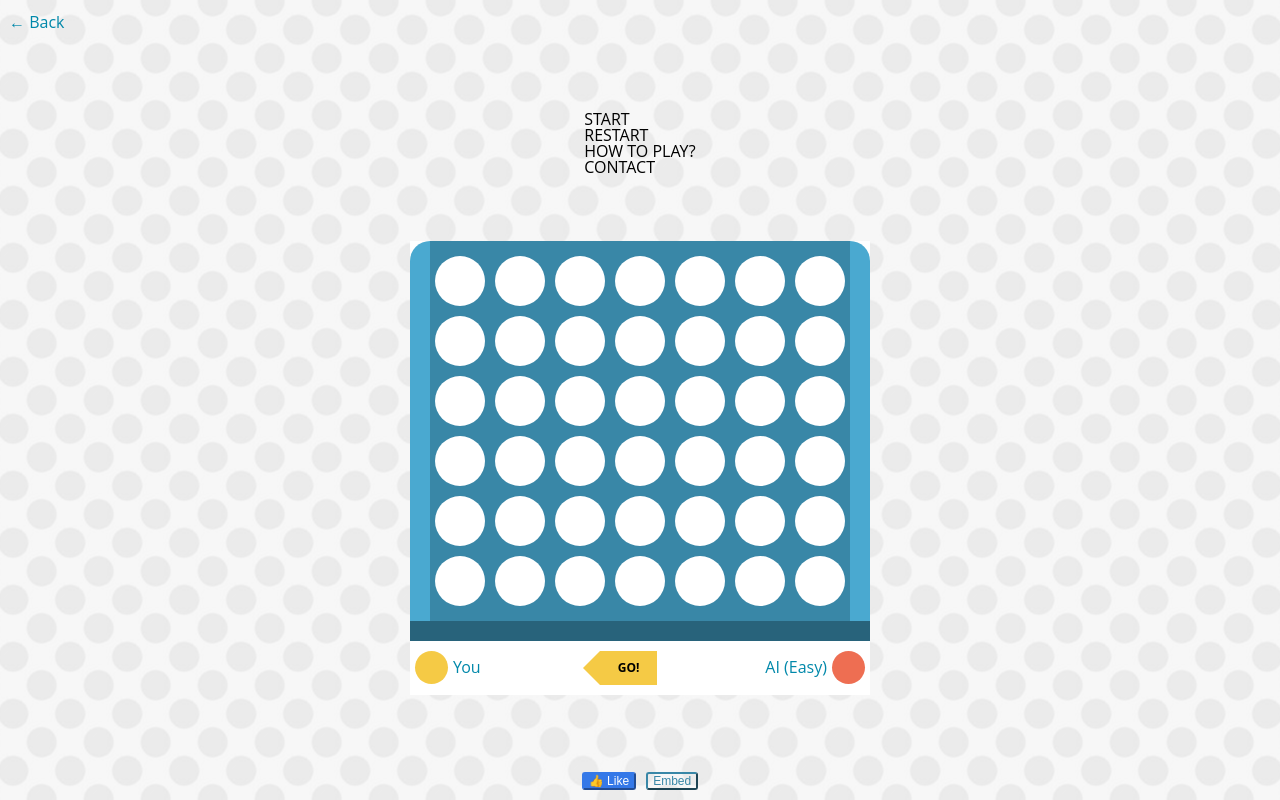
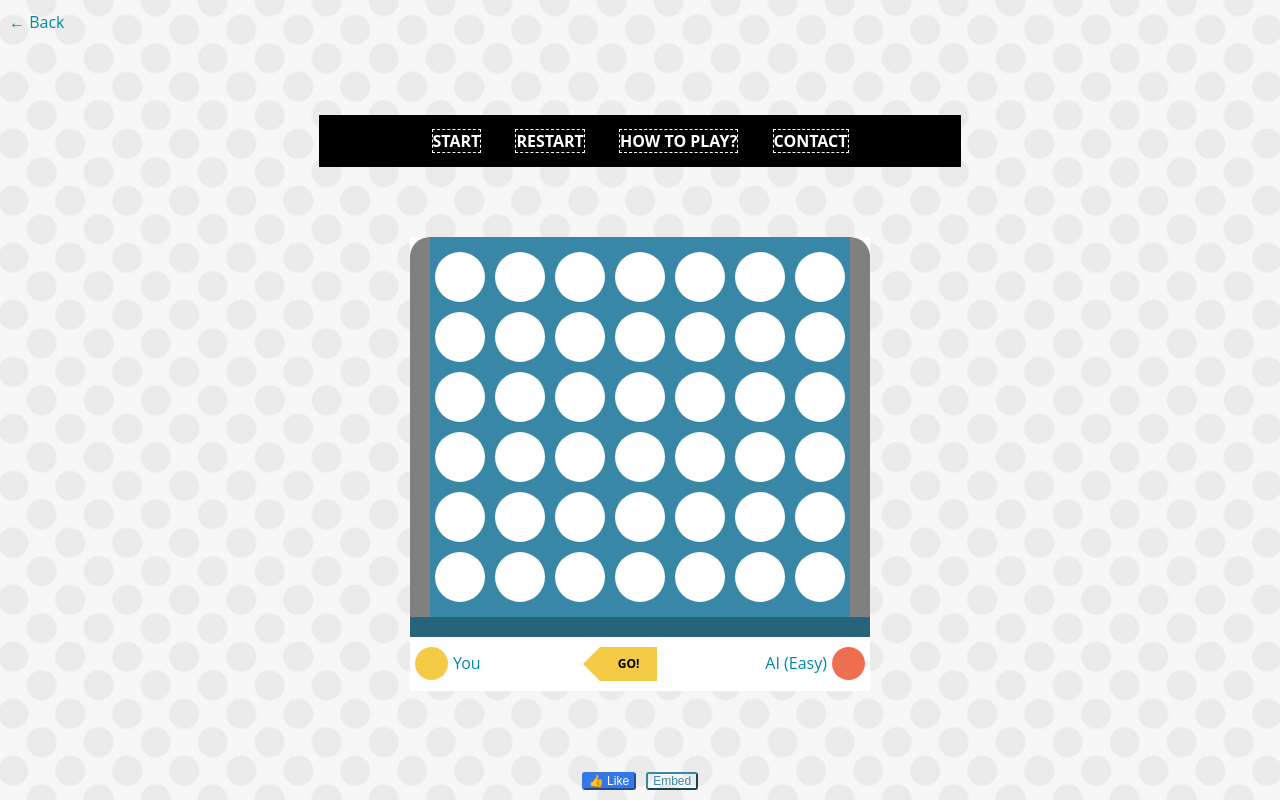
Before and after one commit to faustoazzaretti/connectFour, a plain HTML site: page index.html in a window 1280 px wide. Drawn offline with nearby package versions, Linux system fonts and the light colour scheme.

Commit message:
Add diagonal win

```diff
--- a/css/styles.css
+++ b/css/styles.css
@@ -33,6 +33,25 @@ a:visited {
     color: #069;
 }
 
+.menu {
+    display: flex;
+    justify-content: space-around;
+    align-items: center;
+    width: 50%;
+    height: 50px;
+    border: 1px solid black;
+    background-color: black;
+}
+
+
+.menu ul li {
+    display: inline;
+    color: white;
+    font-weight: bold;
+    border: 1px dashed white;
+    margin: 15px;
+    height: 30px;
+}
 .game {
     display: flex;
     flex-direction: column;
--- a/js/app.js
+++ b/js/app.js
@@ -3,7 +3,6 @@
 // var status = 'ready'; // 'ready', 'p1Turn', 'p2Turn', 'p1Win', 'p2Win'
 var boardHTML = null
 var columnsHTML = null
-
 var turn = 'yellow'
 var board = [
     [null, null, null, null, null, null],
@@ -21,7 +20,8 @@ var win = function () {
             if (board[i][j] != null) {
                 if (board[i][j] === (board[i + 1][j]) && board[i][j] === (board[i + 2][j]) && board[i][j] === (board[i + 3][j])) {
                     alert('Gano el color: ' + board[i][j])
-                    break
+                    //setTimeout(alert(winMessage + board[i][j]), 1500)
+                    //restart()
                 }
             }
         }
@@ -31,16 +31,30 @@ var win = function () {
             if (board[i][j] != null) {
                 if (board[i][j] === (board[i][j + 1]) && board[i][j] === (board[i][j + 2]) && board[i][j] === (board[i][j + 3])) {
                     alert('Gano el color: ' + board[i][j])
-                    break
+                    //setTimeout(alert(winMessage), 1500)
+                    //restart()
+                    console.log(board[i][j + 3])
                 }
             }
         }
     }
-    console.log(board)
-
+    for (var i = 0; i < board.length; i++) {
+        for (var j = board[i].length - 1; j >= 0; j--) {
+            if (board[i][j] != null) {
+                if (board[i][j] === (board[i + 1][j + 1]) && board[i][j] === (board[i + 2][j + 2]) && board[i][j] === (board[i + 3][j + 3])) {
+                    alert('Gano el color: ' + board[i][j])
+                    //setTimeout(alert(winMessage + board[i][j]), 1500)
+                }
+            }
+        }
+    }
 }
 
-
+var startChangeColor = function () {
+    if (start) {
+        boardHTML.style.backgroundColor = 'grey';
+    }
+}
 
 var toggleTurn = function () {
     turn = (turn === 'yellow') ? 'red' : 'yellow'
@@ -56,6 +70,7 @@ var columnEventHandler = function (evt) {
             break
         }
     }
+
 }
 
 var bindColumnHandlers = function () {
@@ -63,7 +78,19 @@ var bindColumnHandlers = function () {
     for (var i = 0; i < columnsHTML.length; i++) {
         columnsHTML[i].onclick = columnEventHandler
     }
+}
 
+var restart = function () {
+    board = [
+        [null, null, null, null, null, null],
+        [null, null, null, null, null, null],
+        [null, null, null, null, null, null],
+        [null, null, null, null, null, null],
+        [null, null, null, null, null, null],
+        [null, null, null, null, null, null],
+        [null, null, null, null, null, null]
+    ]
+    render()
 }
 
 var render = function () {
@@ -80,13 +107,16 @@ var render = function () {
     boardHTML.innerHTML = html
     bindColumnHandlers()
     win()
+
 }
 
 var init = function () {
     boardHTML = document.getElementById('board')
+    column = document.getElementsByClassName('column')
     turn = Math.random() > 0.5 ? 'yellow' : 'red'
+    start = true;
     render()
-
+    startChangeColor()
 }
 
 window.onload = init
```
